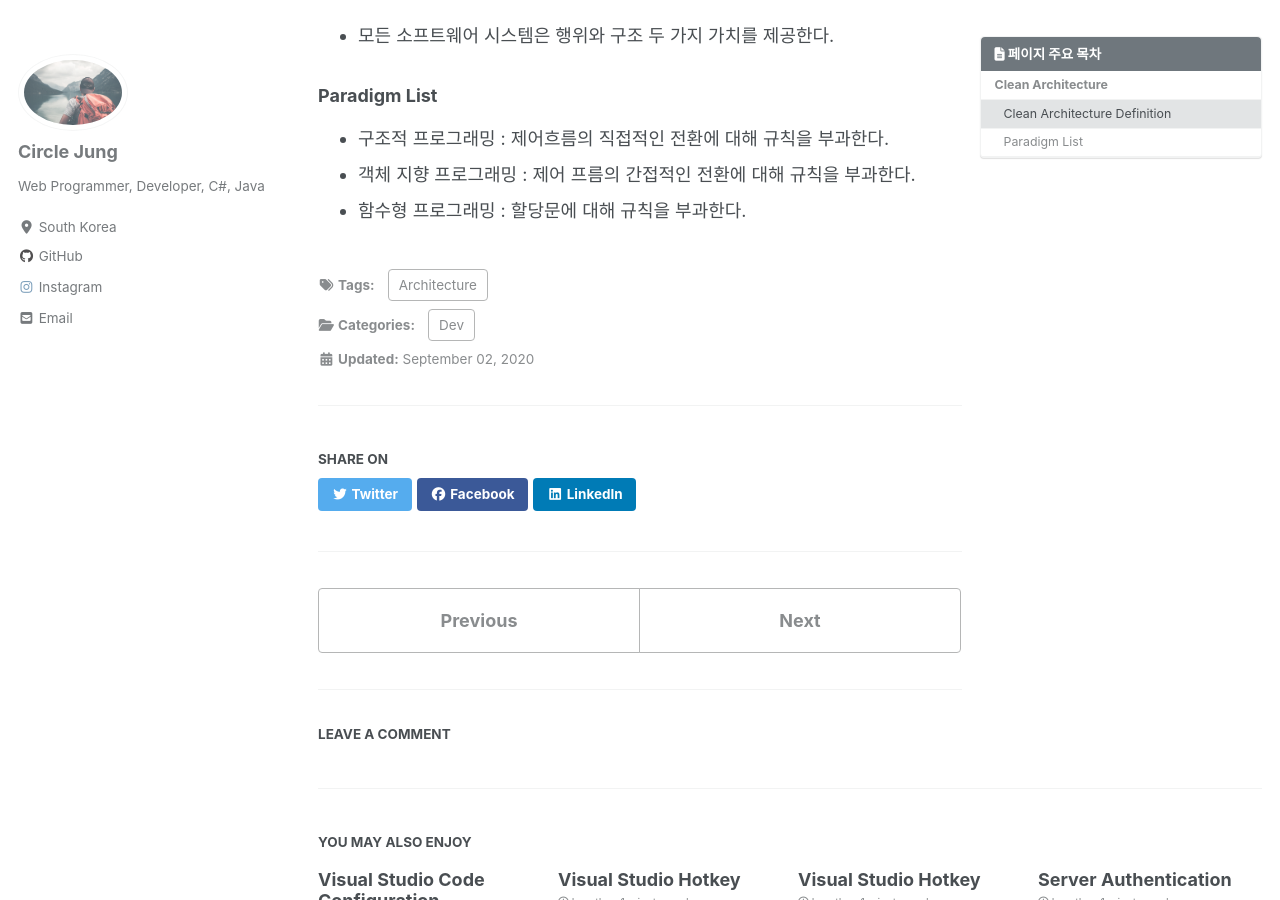
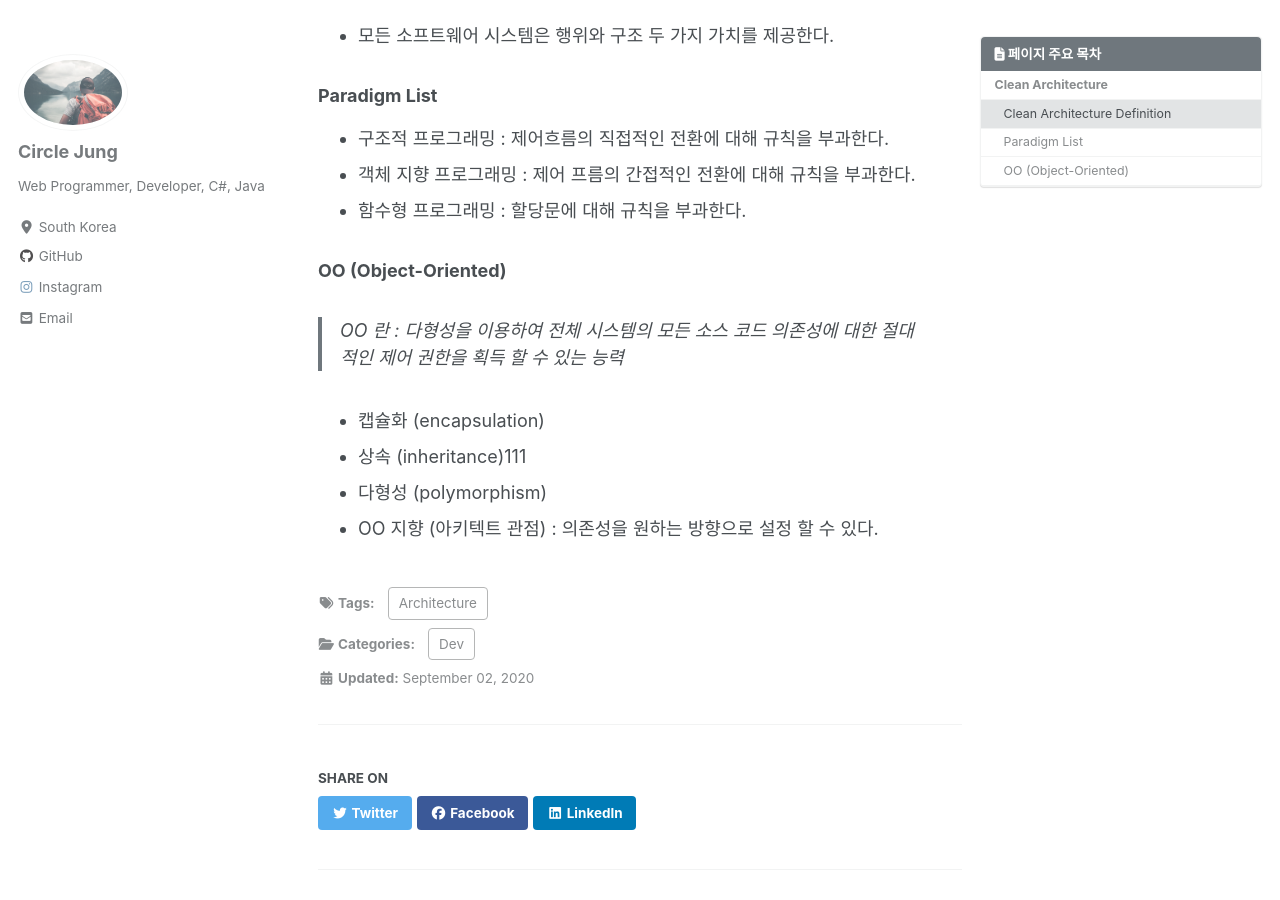
Before and after one commit to jwh0124/jwh0124.github.io, a Jekyll site: the page built from _posts/2020-09-02-clean_architecture.md, in a window 1280 px wide and 900 px high, scrolled down 356 px. Built offline with Jekyll 4.4.1, drawn with Linux system fonts in a browser that asks for light colours; cached includes are drawn as plain includes; nearby versions of some CDN libraries; comment, search, counter and statistics services are not loaded.

Commit message:
+ add Object oriented definition

```diff
--- a/_posts/2020-09-02-clean_architecture.md
+++ b/_posts/2020-09-02-clean_architecture.md
@@ -26,3 +26,12 @@ last_modified_at: 2020-09-02T10:00:00+09:00
 - 구조적 프로그래밍 : 제어흐름의 직접적인 전환에 대해 규칙을 부과한다.
 - 객체 지향 프로그래밍 : 제어 프름의 간접적인 전환에 대해 규칙을 부과한다.
 - 함수형 프로그래밍 : 할당문에 대해 규칙을 부과한다.
+
+### OO (Object-Oriented) ###
+
+> OO 란 : 다형성을 이용하여 전체 시스템의 모든 소스 코드 의존성에 대한 절대적인 제어 권한을 획득 할 수 있는 능력
+
+- 캡슐화 (encapsulation)
+- 상속 (inheritance)111
+- 다형성 (polymorphism)
+- OO 지향 (아키텍트 관점) : 의존성을 원하는 방향으로 설정 할 수 있다.
```
